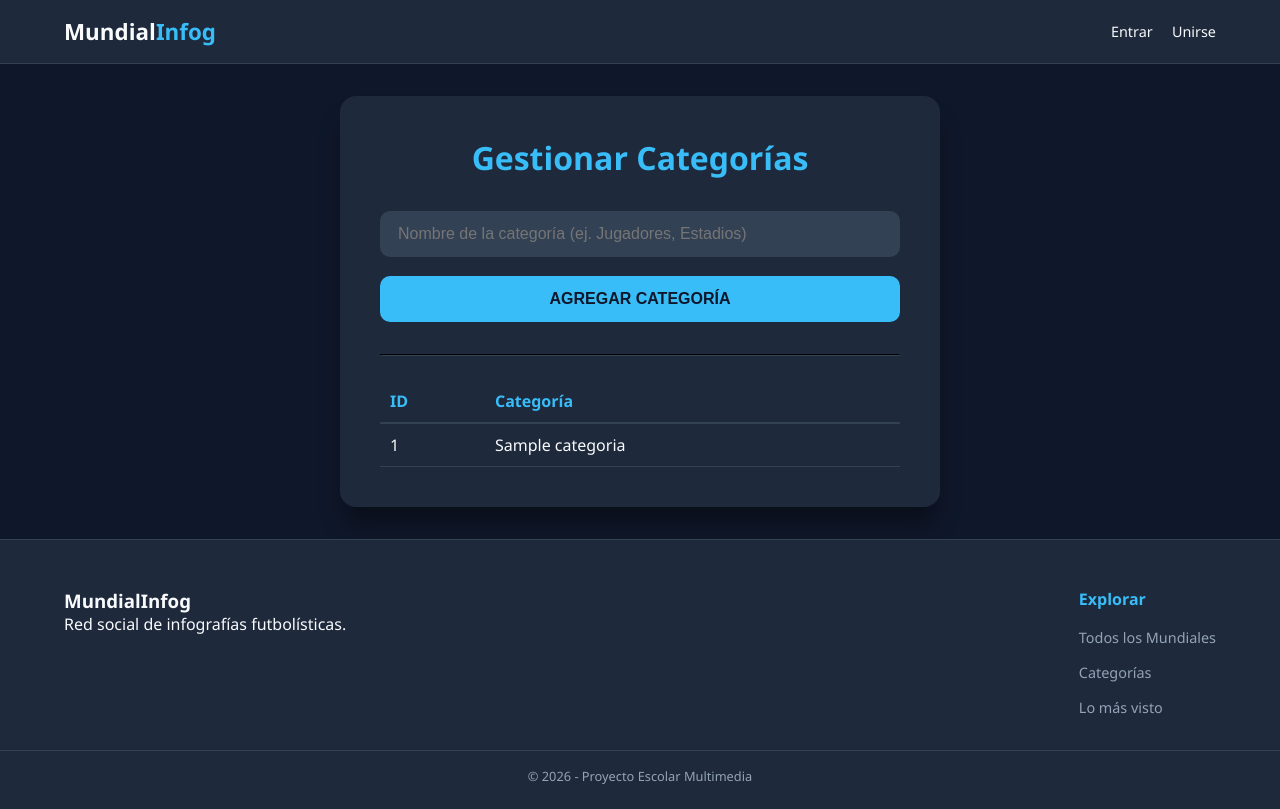
After one commit to andynogamer/PWCI-FINAL, a PHP site: template app/view/admin/categorias.php in a window 1280 px wide. The commit adds this page. Run offline with PHP 8.4, Linux system fonts and the light colour scheme; the template is opened without the code that fills it: most values are stand-ins (such as "Sample title", 1, 10 or a date in 2020).

Commit message:
Se agrega apartado de categorias

```diff
--- a/app/middleware/AuthMiddleware.php
+++ b/app/middleware/AuthMiddleware.php
@@ -9,7 +9,7 @@ class AuthMiddleware {
 
         // Definimos qué acciones son para quién
         $rutasPublicas = ['login', 'register', 'mundiales'];
-        $rutasAdmin = ['admin_mundiales']; // Agregaremos más después
+        $rutasAdmin = ['admin_mundiales', 'admin_categorias']; // Agregaremos más después
 
         // 1. Si la ruta NO es pública y el usuario no ha iniciado sesión
         if (!in_array($action, $rutasPublicas) && !isset($_SESSION['user'])) {
--- /dev/null
+++ b/app/view/admin/categorias.php
@@ -0,0 +1,31 @@
+<?php include __DIR__ . '/../shared/header.php'; ?>
+
+<div class="container" style="max-width: 600px;">
+    <h1>Gestionar Categorías</h1>
+
+    <form method="POST" action="index.php?action=admin_categorias" style="margin-bottom: 2rem;">
+        <input type="text" name="categoria" placeholder="Nombre de la categoría (ej. Jugadores, Estadios)" required>
+        <button type="submit">Agregar Categoría</button>
+    </form>
+
+    <hr style="border-color: #334155; margin-bottom: 1.5rem;">
+
+    <table style="width: 100%; border-collapse: collapse; text-align: left;">
+        <thead>
+            <tr style="color: var(--primary); border-bottom: 2px solid #334155;">
+                <th style="padding: 10px;">ID</th>
+                <th style="padding: 10px;">Categoría</th>
+            </tr>
+        </thead>
+        <tbody>
+            <?php foreach ($categorias as $cat): ?>
+                <tr style="border-bottom: 1px solid #334155;">
+                    <td style="padding: 10px;"><?php echo $cat['id']; ?></td>
+                    <td style="padding: 10px;"><?php echo $cat['categoria']; ?></td>
+                </tr>
+            <?php endforeach; ?>
+        </tbody>
+    </table>
+</div>
+
+<?php include __DIR__ . '/../shared/footer.php'; ?>
--- a/app/view/shared/header.php
+++ b/app/view/shared/header.php
@@ -25,6 +25,7 @@ if (session_status() === PHP_SESSION_NONE) { session_start(); }
                         <a href="index.php?action=admin_mundiales" class="admin-link">
                             <span>+</span> Nuevo Mundial
                         </a>
+                        <a href="index.php?action=admin_categorias" class="admin-link">Categorías</a>
                     <?php endif; ?>
 
                     <div class="user-info">
--- a/public/index.php
+++ b/public/index.php
@@ -24,4 +24,7 @@ switch ($action) {
     case 'admin_mundiales': // Nueva ruta protegida
         (new MundialController())->adminMundiales();
         break;
+    case 'admin_categorias':
+        (new MundialController())->adminCategorias();
+        break;
 }
```
Also changed, not shown: app/controller/MundialController.php (+14 -0 lines), app/model/Categoria.php (added, +16 -0 lines).
